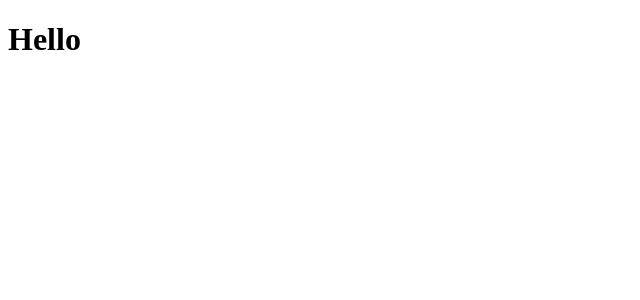
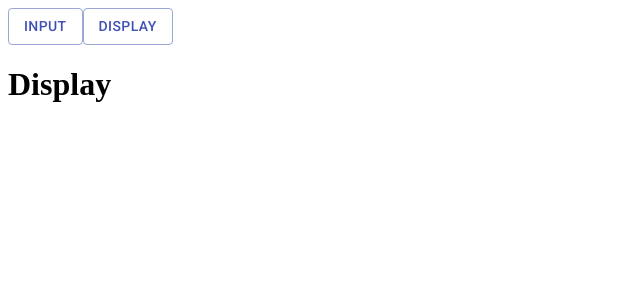
Before and after one commit to manas9927/ooloi-assignment, a React (Create React App) app: page /display in a window 1280 px wide. Shown: the top 300 px of the page, without its empty margins (0-640 px from the left). Built offline with nearby package versions, Linux system fonts and the light colour scheme.

Commit message:
added: router and material ui

```diff
--- a/package.json
+++ b/package.json
@@ -3,11 +3,13 @@
   "version": "0.1.0",
   "private": true,
   "dependencies": {
+    "@material-ui/core": "^4.11.0",
     "@testing-library/jest-dom": "^5.11.4",
     "@testing-library/react": "^11.1.0",
     "@testing-library/user-event": "^12.1.10",
     "react": "^17.0.1",
     "react-dom": "^17.0.1",
+    "react-router-dom": "^5.2.0",
     "react-scripts": "4.0.0",
     "web-vitals": "^0.2.4"
   },
--- a/public/index.html
+++ b/public/index.html
@@ -3,8 +3,11 @@
   <head>
     <meta charset="utf-8" />
     <link rel="icon" href="%PUBLIC_URL%/favicon.ico" />
+    <link rel="stylesheet" href="style.css">
     <meta name="viewport" content="width=device-width, initial-scale=1" />
     <meta name="theme-color" content="#000000" />
+    <link rel="stylesheet" href="https://fonts.googleapis.com/css?family=Roboto:300,400,500,700&display=swap" />
+    <link rel="stylesheet" href="https://fonts.googleapis.com/icon?family=Material+Icons" />
     <meta
       name="description"
       content="Web site created using create-react-app"
@@ -24,7 +27,7 @@
       work correctly both with client-side routing and a non-root public URL.
       Learn how to configure a non-root public URL by running `npm run build`.
     -->
-    <title>React App</title>
+    <!-- <title>React App</title> -->
   </head>
   <body>
     <noscript>You need to enable JavaScript to run this app.</noscript>
--- a/src/App.js
+++ b/src/App.js
@@ -1,10 +1,32 @@
 import React from "react"
+import { makeStyles } from '@material-ui/core/styles';
+import Button from '@material-ui/core/Button';
+
+import {
+    Route, BrowserRouter as Router, Switch, Link
+} from "react-router-dom"
+
+import Input from "./pages/input/"
+import Display from "./pages/display/"
 
 function App() {
     return(
-        <div>
-            <h1>Hello</h1>
-        </div>
+        <Router>
+            <div>
+                <Link to="input">
+                    <Button variant="outlined" color="primary">Input</Button>
+                </Link>
+                <Link to="display">
+                    <Button variant="outlined" color="primary">Display</Button>
+                </Link>
+            </div>
+            <Switch>
+                {/* <Route path="/Hello" component={Hello} /> */}
+                <Route path="/display" component={Display} />
+                <Route path="/input" exact component={Input} />
+
+            </Switch>
+        </Router>
     )
 }
 
--- /dev/null
+++ b/src/pages/display/index.js
@@ -0,0 +1,7 @@
+import React from "react"
+
+export default() => (
+        <div>
+            <h1>Display</h1>
+        </div>
+    )
--- /dev/null
+++ b/src/pages/input/index.js
@@ -0,0 +1,7 @@
+import React from "react"
+
+export default() => (
+        <div>
+            <h1>Input</h1>
+        </div>
+    )
```
Also changed, not shown: src/Hello.js (added, +11 -0 lines), src/InputFaq.js (added, +32 -0 lines), public/style.css (added), 1 other file (tests, documents, lock files or other folders).
